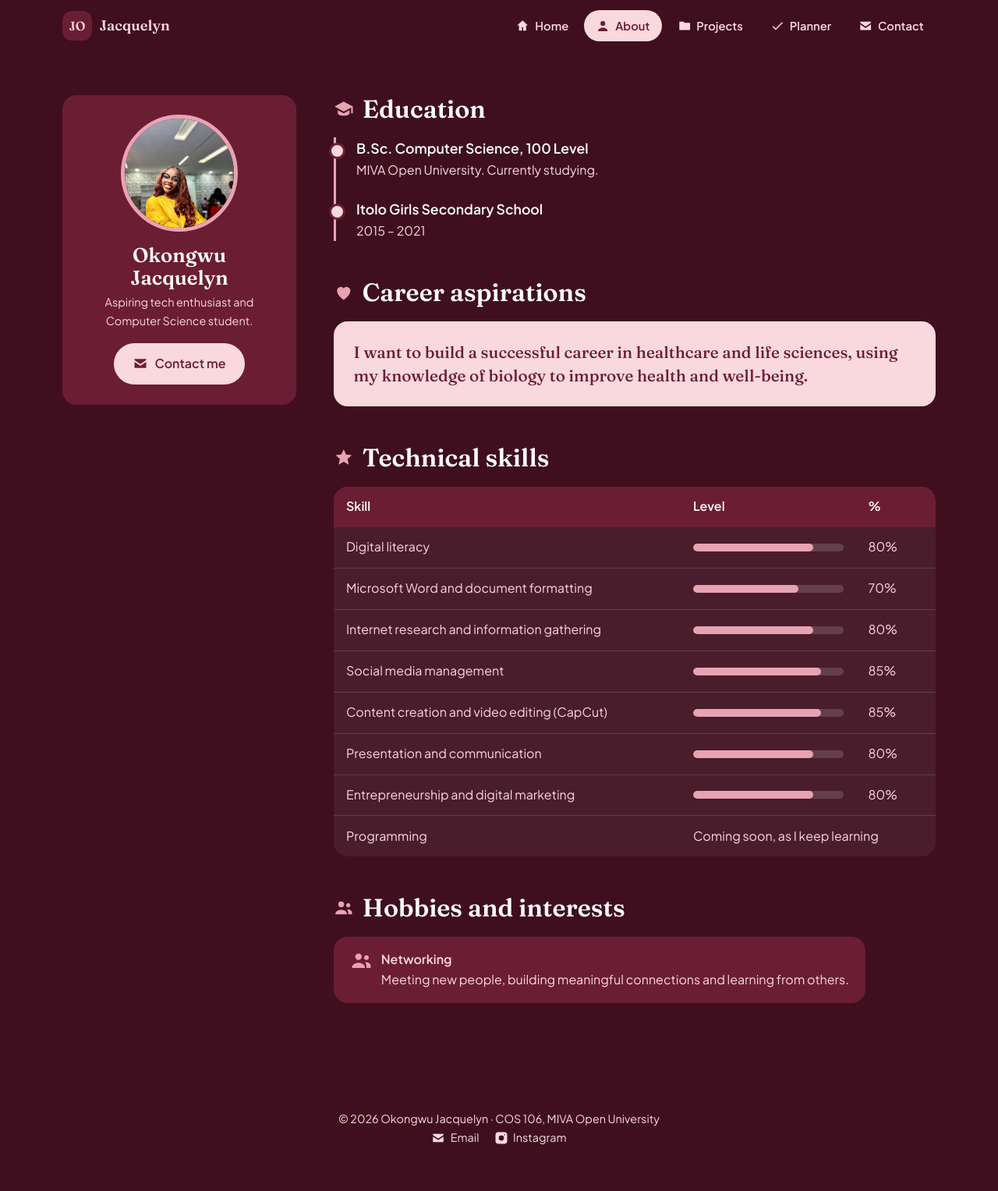
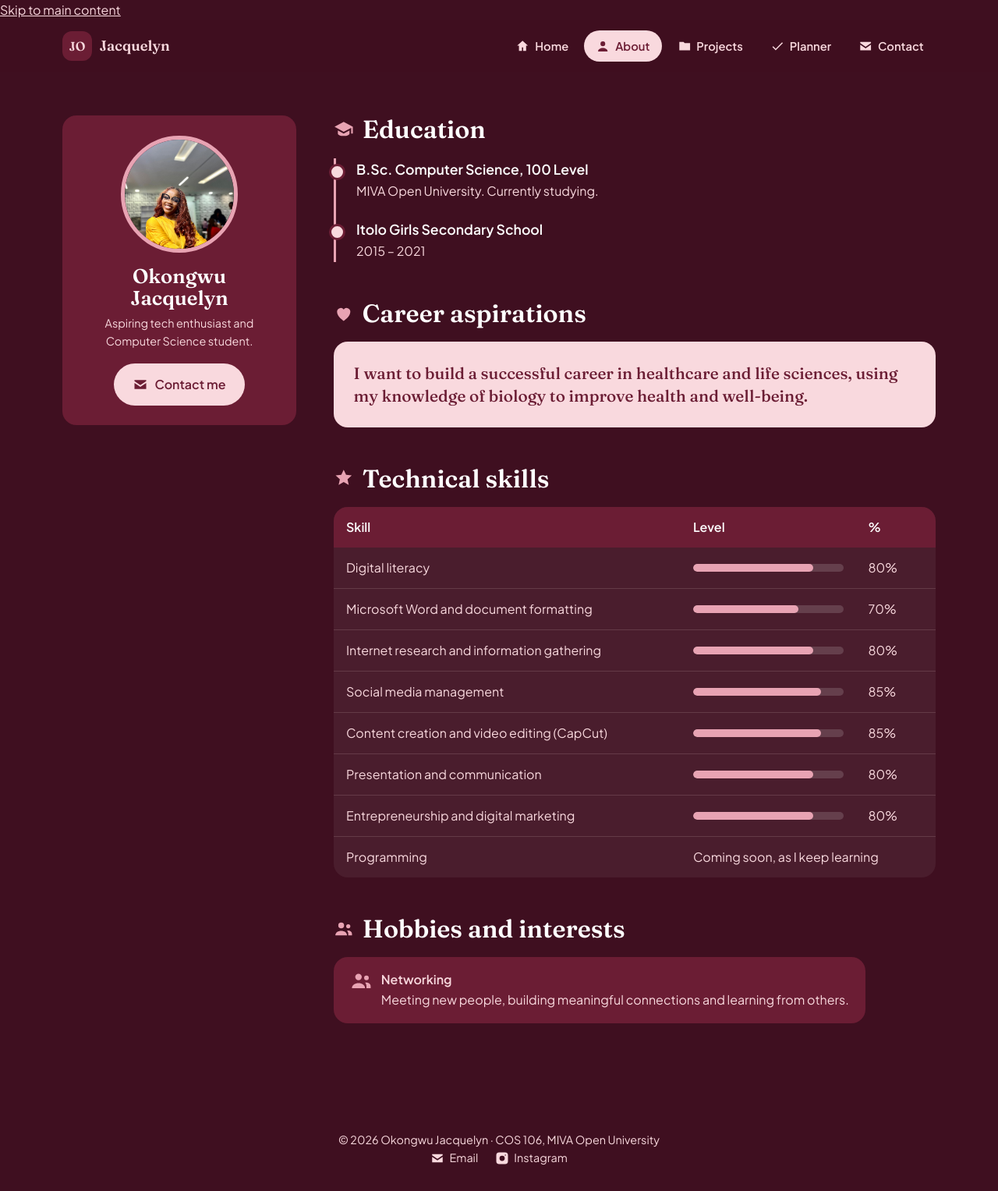
Before and after one commit to Jackie-dev-spec/Jackie-dev, a plain HTML site: page about.html in a window 1280 px wide. Shown: the whole page at 78% size. Before the commit the page ends 1500 px from the top, so only its background shows below. Drawn offline with Linux system fonts and the light colour scheme.

Commit message:
about.html

```diff
--- a/about.html
+++ b/about.html
@@ -1,25 +1,132 @@
 <!DOCTYPE html>
-<html lang="en"><head><meta charset="UTF-8"><meta name="viewport" content="width=device-width,initial-scale=1">
-<title>About | Okongwu Jacquelyn</title>
-<link rel="preconnect" href="https://fonts.googleapis.com"><link rel="preconnect" href="https://fonts.gstatic.com" crossorigin>
-<link href="https://fonts.googleapis.com/css2?family=Fraunces:wght@500;600&family=Plus+Jakarta+Sans:wght@400;600&display=swap" rel="stylesheet">
-<link rel="stylesheet" href="css/style.css"></head>
+<html lang="en">
+<head>
+  <meta charset="UTF-8">
+  <meta name="viewport" content="width=device-width, initial-scale=1.0">
+  <title>About | Okongwu Jacquelyn</title>
+  <meta name="description" content="About Okongwu Jacquelyn: education, career aspirations, technical skills and interests of a Computer Science student at MIVA Open University.">
+  <meta name="theme-color" content="#0a0c1b">
+  <link rel="icon" href="favicon.svg" type="image/svg+xml">
+  <link rel="preconnect" href="https://fonts.googleapis.com">
+  <link rel="preconnect" href="https://fonts.gstatic.com" crossorigin>
+  <link rel="stylesheet" href="https://fonts.googleapis.com/css2?family=Fraunces:wght@500;600&family=Plus+Jakarta+Sans:wght@400;600&display=swap">
+  <link rel="stylesheet" href="css/style.css">
+  <script>
+    document.documentElement.classList.add("js");
+    try {
+      var saved = localStorage.getItem("theme");
+      var theme = saved ? JSON.parse(saved) : (matchMedia("(prefers-color-scheme: light)").matches ? "light" : "dark");
+      document.documentElement.dataset.theme = theme;
+    } catch (e) { document.documentElement.dataset.theme = "dark"; }
+  </script>
+  <script src="js/main.js" defer></script>
+</head>
 <body class="about">
-<header class="nav"><div class="wrap"><a class="logo" href="index.html"><b>JO</b>Jacquelyn</a>
-<button class="menu-btn" aria-label="Menu" aria-expanded="false"><svg class="ic"><use href="#i-list"/></svg></button>
-<nav aria-label="Main"><ul><li><a href="index.html"><svg class="ic"><use href="#i-home"/></svg>Home</a></li><li><a href="about.html" aria-current="page"><svg class="ic"><use href="#i-user"/></svg>About</a></li><li><a href="projects.html"><svg class="ic"><use href="#i-folder"/></svg>Projects</a></li><li><a href="planner.html"><svg class="ic"><use href="#i-check"/></svg>Planner</a></li><li><a href="contact.html"><svg class="ic"><use href="#i-mail"/></svg>Contact</a></li></ul></nav></div></header>
-<main>
-<div class="wrap about-grid"><aside class="side"><img src="images/jacquelyn.jpeg" alt="Okongwu Jacquelyn"><h1>Okongwu Jacquelyn</h1><p>Aspiring tech enthusiast and Computer Science student.</p><a class="btn alt" href="contact.html"><svg class="ic"><use href="#i-mail"/></svg>Contact me</a></aside>
-<div>
-<section><h2><svg class="ic"><use href="#i-cap"/></svg>Education</h2><ol class="tl">
-<li><strong>B.Sc. Computer Science, 100 Level</strong>MIVA Open University. Currently studying.</li>
-<li><strong>Itolo Girls Secondary School</strong>2015 – 2021</li></ol></section>
-<section><h2><svg class="ic"><use href="#i-heart"/></svg>Career aspirations</h2><p class="quote">I want to build a successful career in healthcare and life sciences, using my knowledge of biology to improve health and well-being.</p></section>
-<section><h2><svg class="ic"><use href="#i-star"/></svg>Technical skills</h2>
-<table class="tbl"><caption class="sr" style="position:absolute;left:-9999px">Skills and proficiency</caption><thead><tr><th scope="col">Skill</th><th scope="col">Level</th><th scope="col">%</th></tr></thead><tbody><tr><td>Digital literacy</td><td><div class="bar" role="img" aria-label="80 percent"><i data-w="80"></i></div></td><td>80%</td></tr><tr><td>Microsoft Word and document formatting</td><td><div class="bar" role="img" aria-label="70 percent"><i data-w="70"></i></div></td><td>70%</td></tr><tr><td>Internet research and information gathering</td><td><div class="bar" role="img" aria-label="80 percent"><i data-w="80"></i></div></td><td>80%</td></tr><tr><td>Social media management</td><td><div class="bar" role="img" aria-label="85 percent"><i data-w="85"></i></div></td><td>85%</td></tr><tr><td>Content creation and video editing (CapCut)</td><td><div class="bar" role="img" aria-label="85 percent"><i data-w="85"></i></div></td><td>85%</td></tr><tr><td>Presentation and communication</td><td><div class="bar" role="img" aria-label="80 percent"><i data-w="80"></i></div></td><td>80%</td></tr><tr><td>Entrepreneurship and digital marketing</td><td><div class="bar" role="img" aria-label="80 percent"><i data-w="80"></i></div></td><td>80%</td></tr>
-<tr><td>Programming</td><td colspan="2">Coming soon, as I keep learning</td></tr></tbody></table></section>
-<section><h2><svg class="ic"><use href="#i-users"/></svg>Hobbies and interests</h2><ul class="hob"><li><svg class="ic"><use href="#i-users"/></svg><div><strong>Networking</strong><br>Meeting new people, building meaningful connections and learning from others.</div></li></ul></section>
-</div></div></main>
-<footer class="foot"><p>&copy; 2026 Okongwu Jacquelyn · COS 106, MIVA Open University</p>
-<p><a href="mailto:j.okongwu0337@miva.edu.ng"><svg class="ic"><use href="#i-mail"/></svg>Email</a><a href="https://instagram.com/Jackie_zinny"><svg class="ic"><use href="#i-insta"/></svg>Instagram</a></p></footer>
-<script src="js/main.js"></script></body></html>
+
+  <svg xmlns="http://www.w3.org/2000/svg" style="display:none" aria-hidden="true">
+    <symbol id="i-list" viewBox="0 0 24 24"><path d="M3 6h18M3 12h18M3 18h18" fill="none" stroke="currentColor" stroke-width="2" stroke-linecap="round"/></symbol>
+    <symbol id="i-home" viewBox="0 0 24 24"><path d="M3 11l9-8 9 8v10h-6v-6H9v6H3z" fill="none" stroke="currentColor" stroke-width="2" stroke-linejoin="round"/></symbol>
+    <symbol id="i-user" viewBox="0 0 24 24"><circle cx="12" cy="8" r="4" fill="none" stroke="currentColor" stroke-width="2"/><path d="M4 21c0-4 4-6 8-6s8 2 8 6" fill="none" stroke="currentColor" stroke-width="2"/></symbol>
+    <symbol id="i-users" viewBox="0 0 24 24"><circle cx="9" cy="8" r="3.5" fill="none" stroke="currentColor" stroke-width="2"/><path d="M2 20c0-3.5 3-5.5 7-5.5s7 2 7 5.5" fill="none" stroke="currentColor" stroke-width="2" stroke-linecap="round"/><circle cx="17" cy="9" r="2.5" fill="none" stroke="currentColor" stroke-width="2"/><path d="M17 14.5c3 0 5 1.5 5 4" fill="none" stroke="currentColor" stroke-width="2" stroke-linecap="round"/></symbol>
+    <symbol id="i-folder" viewBox="0 0 24 24"><path d="M3 6h7l2 2h9v11H3z" fill="none" stroke="currentColor" stroke-width="2" stroke-linejoin="round"/></symbol>
+    <symbol id="i-check" viewBox="0 0 24 24"><path d="M4 12l5 5L20 6" fill="none" stroke="currentColor" stroke-width="2" stroke-linecap="round" stroke-linejoin="round"/></symbol>
+    <symbol id="i-mail" viewBox="0 0 24 24"><rect x="3" y="5" width="18" height="14" rx="2" fill="none" stroke="currentColor" stroke-width="2"/><path d="M3 7l9 6 9-6" fill="none" stroke="currentColor" stroke-width="2"/></symbol>
+    <symbol id="i-heart" viewBox="0 0 24 24"><path d="M12 21s-8-5.2-8-11a4.5 4.5 0 0 1 8-2.8A4.5 4.5 0 0 1 20 10c0 5.8-8 11-8 11z" fill="none" stroke="currentColor" stroke-width="2" stroke-linejoin="round"/></symbol>
+    <symbol id="i-star" viewBox="0 0 24 24"><path d="M12 3l2.7 5.6 6.1.9-4.4 4.3 1 6.1L12 17l-5.4 2.9 1-6.1L3.2 9.5l6.1-.9z" fill="none" stroke="currentColor" stroke-width="2" stroke-linejoin="round"/></symbol>
+    <symbol id="i-cap" viewBox="0 0 24 24"><path d="M2 9l10-5 10 5-10 5z M6 11.5V16c0 1.5 3 3 6 3s6-1.5 6-3v-4.5" fill="none" stroke="currentColor" stroke-width="2" stroke-linejoin="round"/></symbol>
+    <symbol id="i-insta" viewBox="0 0 24 24"><rect x="3" y="3" width="18" height="18" rx="5" fill="none" stroke="currentColor" stroke-width="2"/><circle cx="12" cy="12" r="4" fill="none" stroke="currentColor" stroke-width="2"/><circle cx="17.5" cy="6.5" r="1" fill="currentColor"/></symbol>
+  </svg>
+
+  <a class="skip-link" href="#main">Skip to main content</a>
+  <div class="scroll-progress" aria-hidden="true"></div>
+  <div class="bg-grid" aria-hidden="true"></div>
+
+  <header class="nav">
+    <div class="wrap">
+      <a class="logo" href="index.html" aria-label="Okongwu Jacquelyn, home"><b>JO</b>Jacquelyn</a>
+
+      <button class="menu-btn" aria-label="Menu" aria-expanded="false">
+        <svg class="ic"><use href="#i-list"/></svg>
+      </button>
+
+      <nav aria-label="Main">
+        <ul>
+          <li><a href="index.html"><svg class="ic"><use href="#i-home"/></svg>Home</a></li>
+          <li><a href="about.html" aria-current="page"><svg class="ic"><use href="#i-user"/></svg>About</a></li>
+          <li><a href="projects.html"><svg class="ic"><use href="#i-folder"/></svg>Projects</a></li>
+          <li><a href="planner.html"><svg class="ic"><use href="#i-check"/></svg>Planner</a></li>
+          <li><a href="contact.html"><svg class="ic"><use href="#i-mail"/></svg>Contact</a></li>
+        </ul>
+      </nav>
+    </div>
+  </header>
+
+  <main id="main">
+    <div class="wrap about-grid">
+
+      <aside class="side">
+        <img src="images/jacquelyn.jpeg" alt="Okongwu Jacquelyn">
+        <h1>Okongwu Jacquelyn</h1>
+        <p>Aspiring tech enthusiast and Computer Science student.</p>
+        <a class="btn alt" href="contact.html"><svg class="ic"><use href="#i-mail"/></svg>Contact me</a>
+      </aside>
+
+      <div>
+
+        <section>
+          <h2><svg class="ic"><use href="#i-cap"/></svg>Education</h2>
+          <ol class="tl">
+            <li><strong>B.Sc. Computer Science, 100 Level</strong>MIVA Open University. Currently studying.</li>
+            <li><strong>Itolo Girls Secondary School</strong>2015 – 2021</li>
+          </ol>
+        </section>
+
+        <section>
+          <h2><svg class="ic"><use href="#i-heart"/></svg>Career aspirations</h2>
+          <p class="quote">I want to build a successful career in healthcare and life sciences, using my knowledge of biology to improve health and well-being.</p>
+        </section>
+
+        <section>
+          <h2><svg class="ic"><use href="#i-star"/></svg>Technical skills</h2>
+          <table class="tbl">
+            <caption class="sr" style="position:absolute;left:-9999px">Skills and proficiency</caption>
+            <thead>
+              <tr><th scope="col">Skill</th><th scope="col">Level</th><th scope="col">%</th></tr>
+            </thead>
+            <tbody>
+              <tr><td>Digital literacy</td><td><div class="bar" role="img" aria-label="80 percent"><i data-w="80"></i></div></td><td>80%</td></tr>
+              <tr><td>Microsoft Word and document formatting</td><td><div class="bar" role="img" aria-label="70 percent"><i data-w="70"></i></div></td><td>70%</td></tr>
+              <tr><td>Internet research and information gathering</td><td><div class="bar" role="img" aria-label="80 percent"><i data-w="80"></i></div></td><td>80%</td></tr>
+              <tr><td>Social media management</td><td><div class="bar" role="img" aria-label="85 percent"><i data-w="85"></i></div></td><td>85%</td></tr>
+              <tr><td>Content creation and video editing (CapCut)</td><td><div class="bar" role="img" aria-label="85 percent"><i data-w="85"></i></div></td><td>85%</td></tr>
+              <tr><td>Presentation and communication</td><td><div class="bar" role="img" aria-label="80 percent"><i data-w="80"></i></div></td><td>80%</td></tr>
+              <tr><td>Entrepreneurship and digital marketing</td><td><div class="bar" role="img" aria-label="80 percent"><i data-w="80"></i></div></td><td>80%</td></tr>
+              <tr><td>Programming</td><td colspan="2">Coming soon, as I keep learning</td></tr>
+            </tbody>
+          </table>
+        </section>
+
+        <section>
+          <h2><svg class="ic"><use href="#i-users"/></svg>Hobbies and interests</h2>
+          <ul class="hob">
+            <li>
+              <svg class="ic"><use href="#i-users"/></svg>
+              <div><strong>Networking</strong><br>Meeting new people, building meaningful connections and learning from others.</div>
+            </li>
+          </ul>
+        </section>
+
+      </div>
+    </div>
+  </main>
+
+  <footer class="foot">
+    <p>&copy; 2026 Okongwu Jacquelyn · COS 106, MIVA Open University</p>
+    <p>
+      <a href="mailto:j.okongwu0337@miva.edu.ng"><svg class="ic"><use href="#i-mail"/></svg>Email</a>
+      <a href="https://instagram.com/Jackie_zinny"><svg class="ic"><use href="#i-insta"/></svg>Instagram</a>
+    </p>
+  </footer>
+
+</body>
+</html>
```
